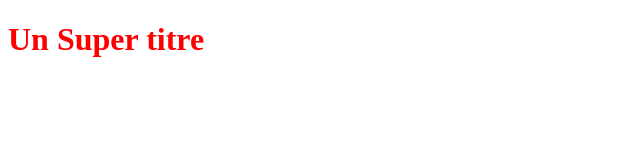
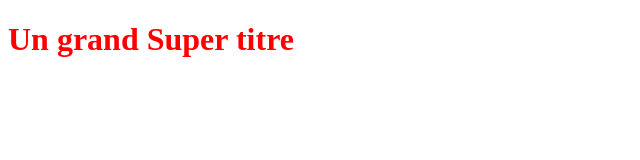
Before and after one commit to campbellsigne/firstproject, a plain HTML site: page index.html in a window 1280 px wide. Shown: the whole page, without its empty margins (0-640 px from the left). Drawn offline with Linux system fonts and the light colour scheme.

Commit message:
modification du titre

```diff
--- a/index.html
+++ b/index.html
@@ -7,6 +7,6 @@
     <title>test</title>
 </head>
 <body>
-    <h1> Un Super titre</h1>
+    <h1> Un grand Super titre</h1>
 </body>
 </html>
```
